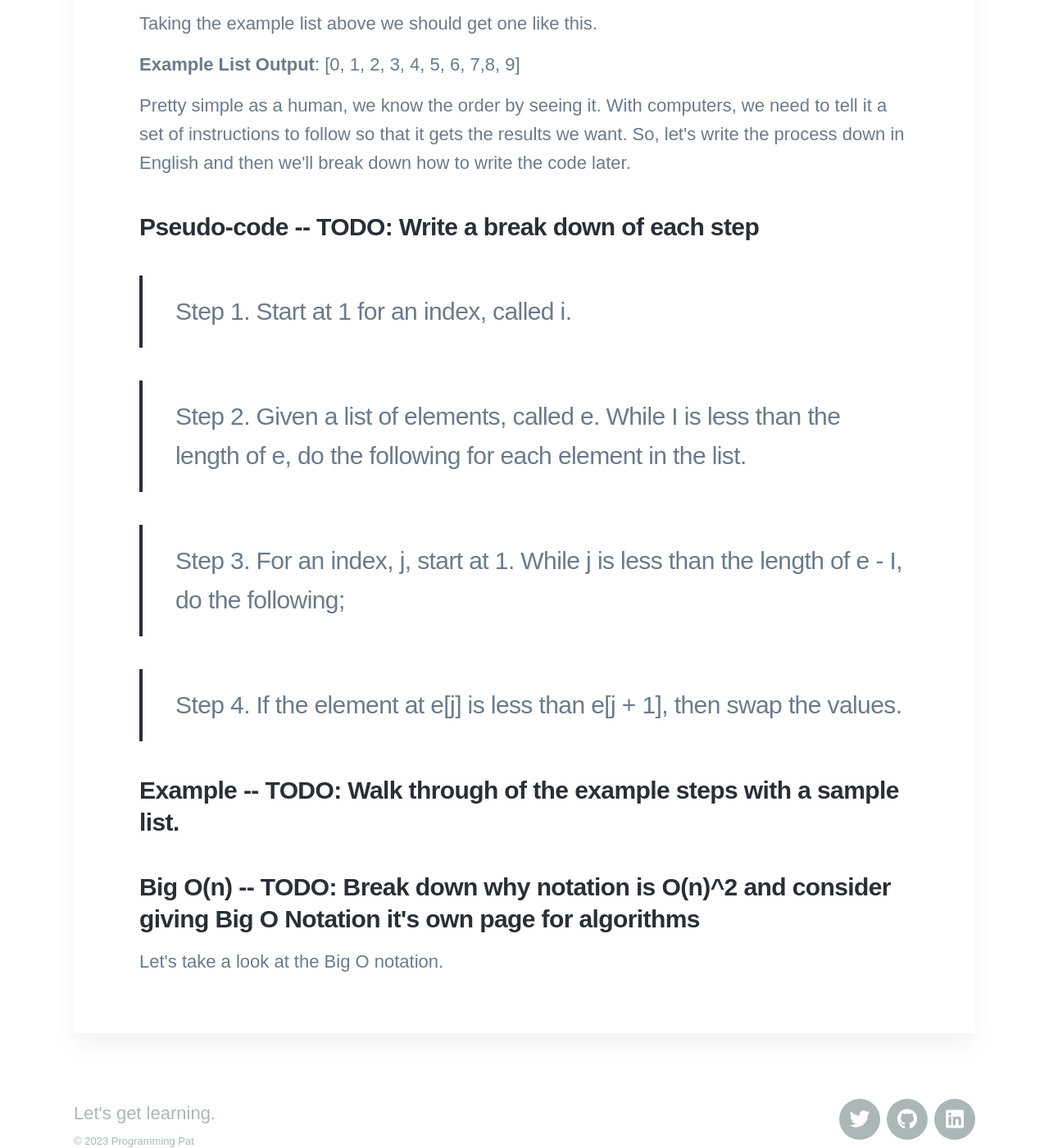
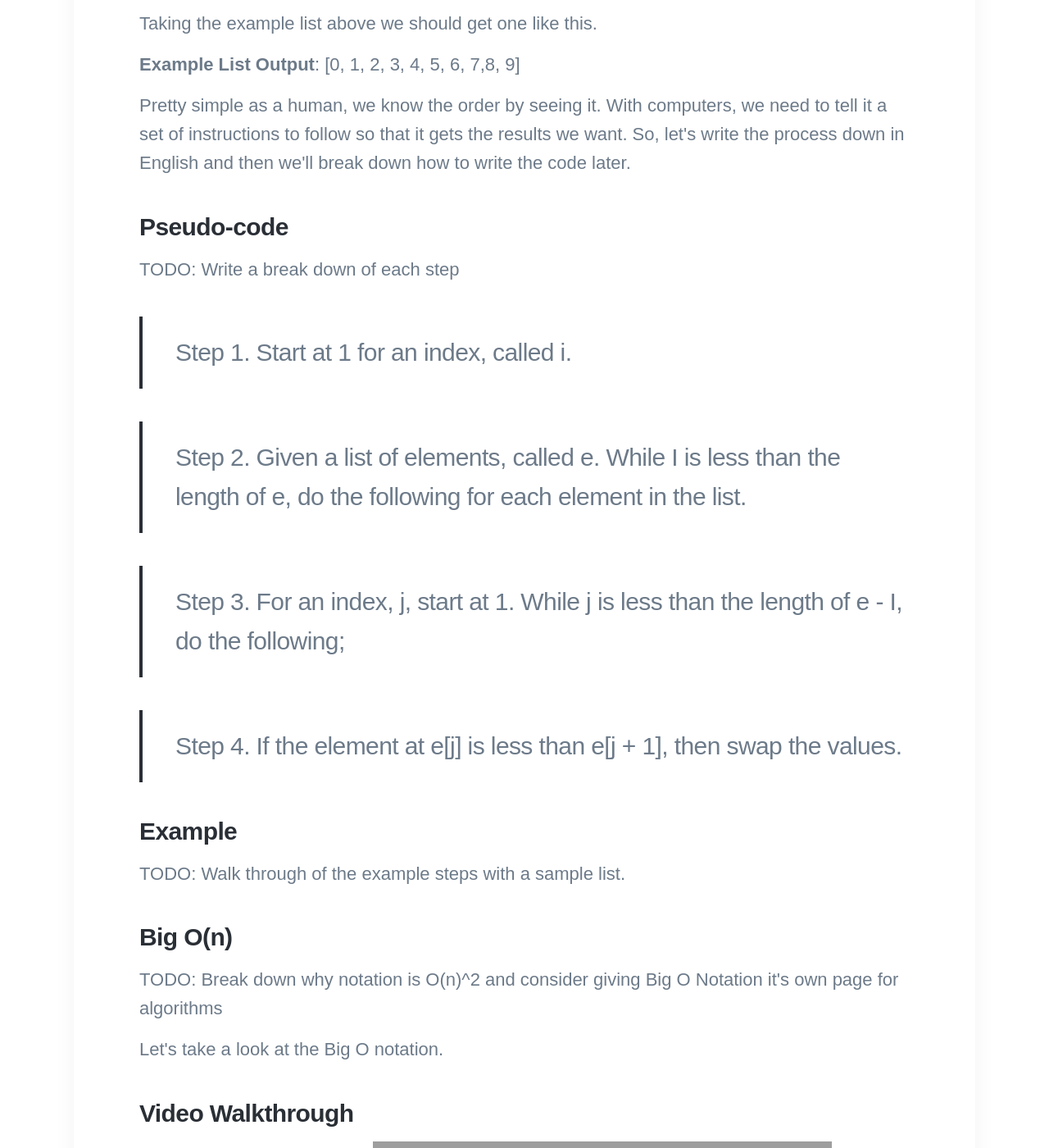
Before and after one commit to pmcavoy89/bubble-sort, a Jekyll site: the page built from docs/index.html, in a window 1280 px wide and 1400 px high, scrolled down 1247 px. Shown: the whole window at 82% size. Built offline with Jekyll 4.4.1, drawn with Linux system fonts in a browser that asks for light colours; nearby versions of some CDN libraries; some web fonts are replaced; part of the change alters nothing that is shown; some of the changed text lies outside the part shown; grey boxes are pictures that could not be loaded.

Commit message:
More cleanup to project page.

```diff
--- a/docs/index.html
+++ b/docs/index.html
@@ -68,8 +68,11 @@ featured_image: /images/bubble-sort.jpg
 				Pretty simple as a human, we know the order by seeing it. With computers, we need to tell it a set of instructions to follow so that it gets the results we want. So, let's write the process down in English and then we'll break down how to write the code later.
 			</p>
 			<h3>
-				Pseudo-code -- TODO: Write a break down of each step
+				Pseudo-code
 			</h3>
+			<p>
+				TODO: Write a break down of each step
+			</p>
 			<blockquote>
 				Step 1. Start at 1 for an index, called i.
 			</blockquote>
@@ -84,14 +87,29 @@ featured_image: /images/bubble-sort.jpg
 			</blockquote>
 
 			<h3>
-				Example -- TODO: Walk through of the example steps with a sample list.
-			</h3>
-
-			<h3>
-				Big O(n) -- TODO: Break down why notation is O(n)^2 and consider giving Big O Notation it's own page for algorithms
+				Example
 			</h3>
 			<p>
-				Let's take a look at the Big O notation.
+				TODO: Walk through of the example steps with a sample list.
+			</p>
+			<h3>
+				Big O(n)
+			</h3>
+			<p>
+				TODO: Break down why notation is O(n)^2 and consider giving Big O Notation it's own page for algorithms
+			</p>
+			<p>
+				 Let's take a look at the Big O notation.
+			</p>
+			<h3>
+				Video Walkthrough
+			</h3>
+			<p>
+				TODO: Need to center video
+				<iframe width="560" height="315" src="https://www.youtube-nocookie.com/embed/T-14OjQE1uc" title="YouTube video player"
+					frameborder="0"
+					allow="accelerometer; autoplay; clipboard-write; encrypted-media; gyroscope; picture-in-picture; web-share"
+					allowfullscreen></iframe>
 			</p>
 
 		</article>
```
